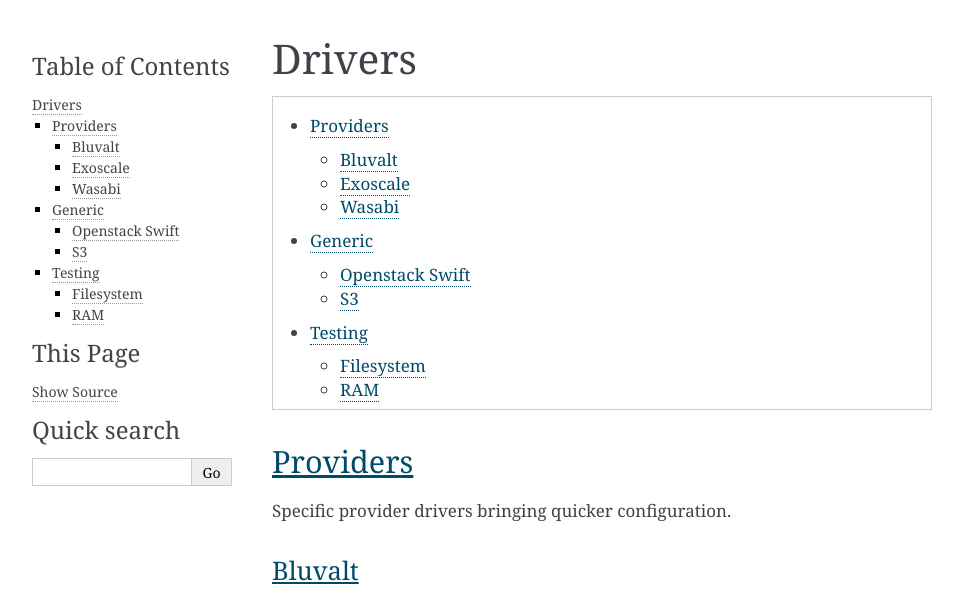
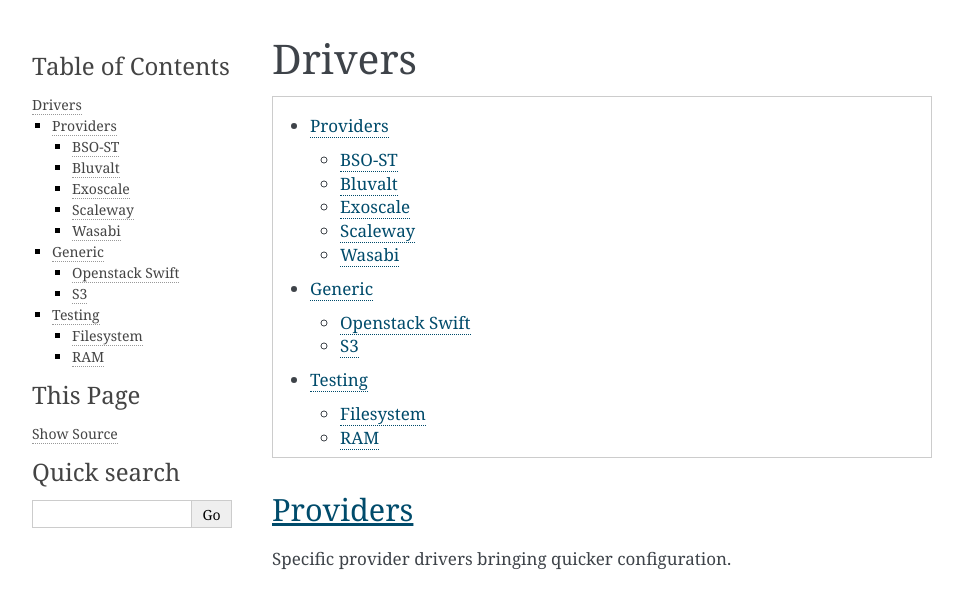
Before and after one commit to cloudmercato/os-benchmark, a Sphinx documentation site: the page built from docs/source/drivers.rst, in a window 1280 px wide and 1400 px high. Shown: the top 597 px of the window, without its empty margins (148-1111 px from the left). Built offline with Sphinx 7.4.7, drawn with Linux system fonts in a browser that asks for light colours; pages that are not in the unit, such as notebooks, are missing from menus; grey boxes are pictures that could not be loaded.

Commit message:
Updated docs

```diff
--- a/docs/source/drivers.rst
+++ b/docs/source/drivers.rst
@@ -10,16 +10,25 @@
 
 Specific provider drivers bringing quicker configuration.
 
+BSO-ST
+~~~~~~
+
+.. automodule:: os_benchmark.drivers.bso
+
 Bluvalt
 ~~~~~~~
 
 .. automodule:: os_benchmark.drivers.bluvalt
 
-
 Exoscale
 ~~~~~~~~
 
 .. automodule:: os_benchmark.drivers.exoscale
+
+Scaleway
+~~~~~~~~
+
+.. automodule:: os_benchmark.drivers.scaleway
 
 
 Wasabi
```
